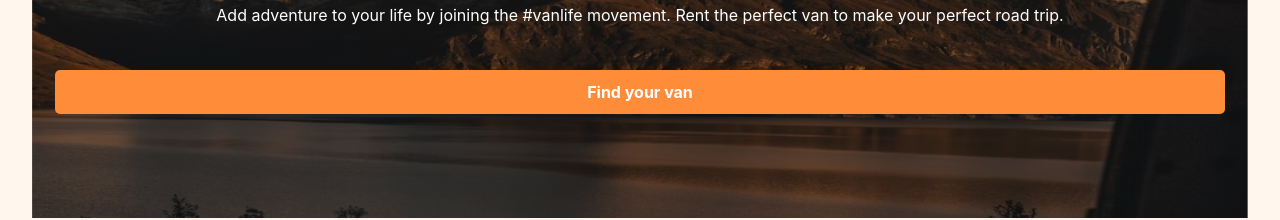
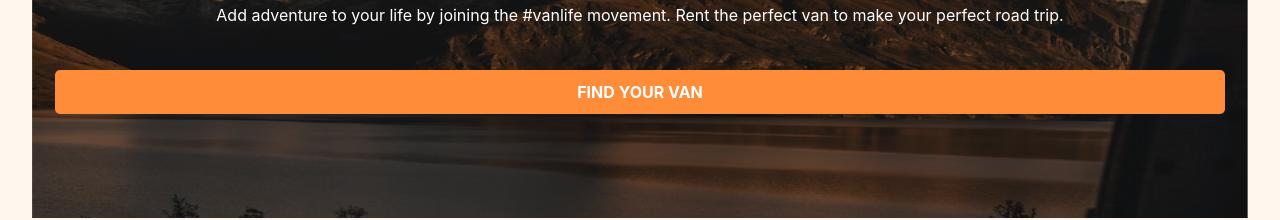
Before and after one commit to ramz-j/Introduction-to-react-router-6, a React (Vite) app: page / in a window 1280 px wide. Shown: the part 274-494 px from the top of the page. Built offline with nearby package versions, Linux system fonts and the light colour scheme.

Commit message:
Comprobando cambios en Netlify

```diff
--- a/src/pages/Home.jsx
+++ b/src/pages/Home.jsx
@@ -6,7 +6,7 @@ export default function Home() {
     <div className='home-container'>
         <h1>You got the travel plans, we got the travel vans.</h1>
         <p>Add adventure to your life by joining the #vanlife movement. Rent the perfect van to make your perfect road trip.</p>
-        <Link to='vans'>Find your van</Link>
+        <Link to='vans'>FIND YOUR VAN</Link>
     </div>
   )
 }
```
